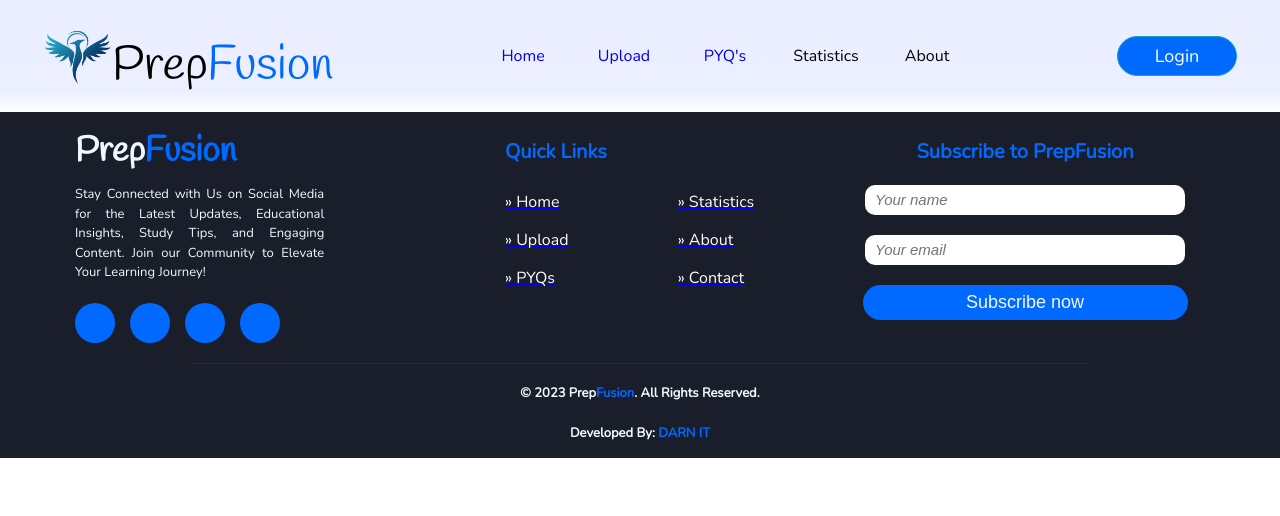
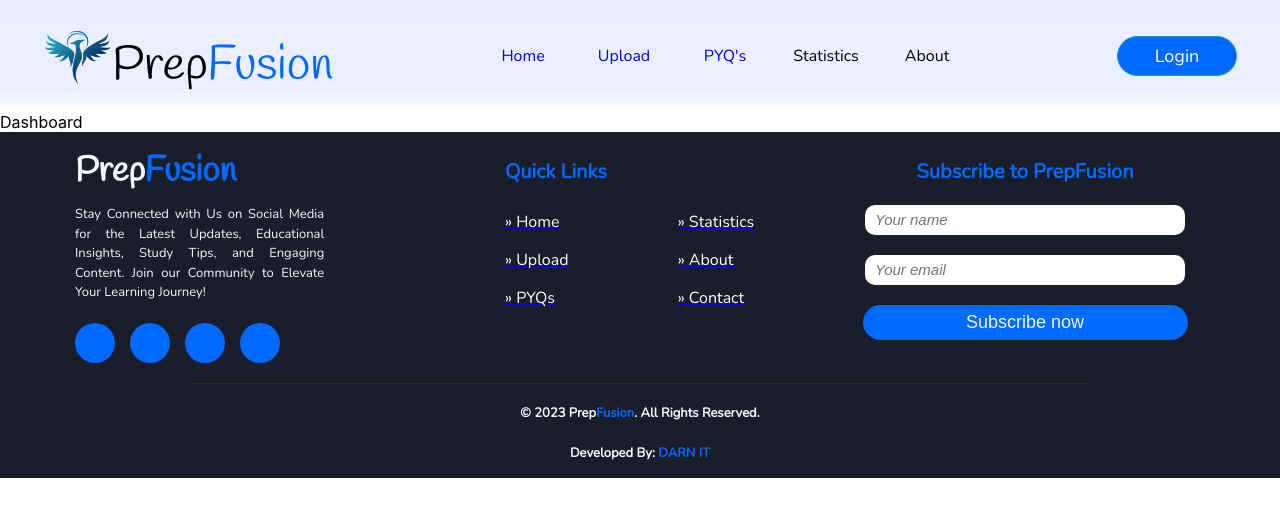
Before and after one commit to DarshilMarathe/PrepFusion, a React (Create React App) app in the folder prepfusion/: page /user in a window 1280 px wide. Shown: the top 516 px of the page. Built offline with nearby package versions, Linux system fonts and the light colour scheme.

Commit message:
Skeleton for UserDashboard

```diff
--- a/prepfusion/src/App.js
+++ b/prepfusion/src/App.js
@@ -8,6 +8,8 @@
 import  Problemset from './pages/problemset/Problemset';
 import Login from './pages/login/Login'
 import Signin from './pages/signin/Signin'
+import Tester from './pages/darshil_test/Tester';
+import UserDashboard from './pages/UserDashboard/UserDashboard';
 
 
 
@@ -22,6 +24,8 @@
       <Route path='/signup' element = {<Signin/>} />
       <Route path='/problemset' element = {<Problemset/>} />
       <Route path='/upload' element = {<Mlpredictor/>} />
+      <Route path='/tester' element = {<Tester/>} />
+      <Route path='/user' element = {<UserDashboard/>} />
     </Routes>
 
    <Footer/>
--- /dev/null
+++ b/prepfusion/src/pages/UserDashboard/UserDashboard.js
@@ -0,0 +1,10 @@
+import React from 'react'
+import './UserDashboard.css'
+
+export default function UserDashboard() {
+  return (
+    <div>
+      Dashboard
+    </div>
+  )
+}
```
Also changed, not shown: prepfusion/src/pages/UserDashboard/UserDashboard.css (added).
